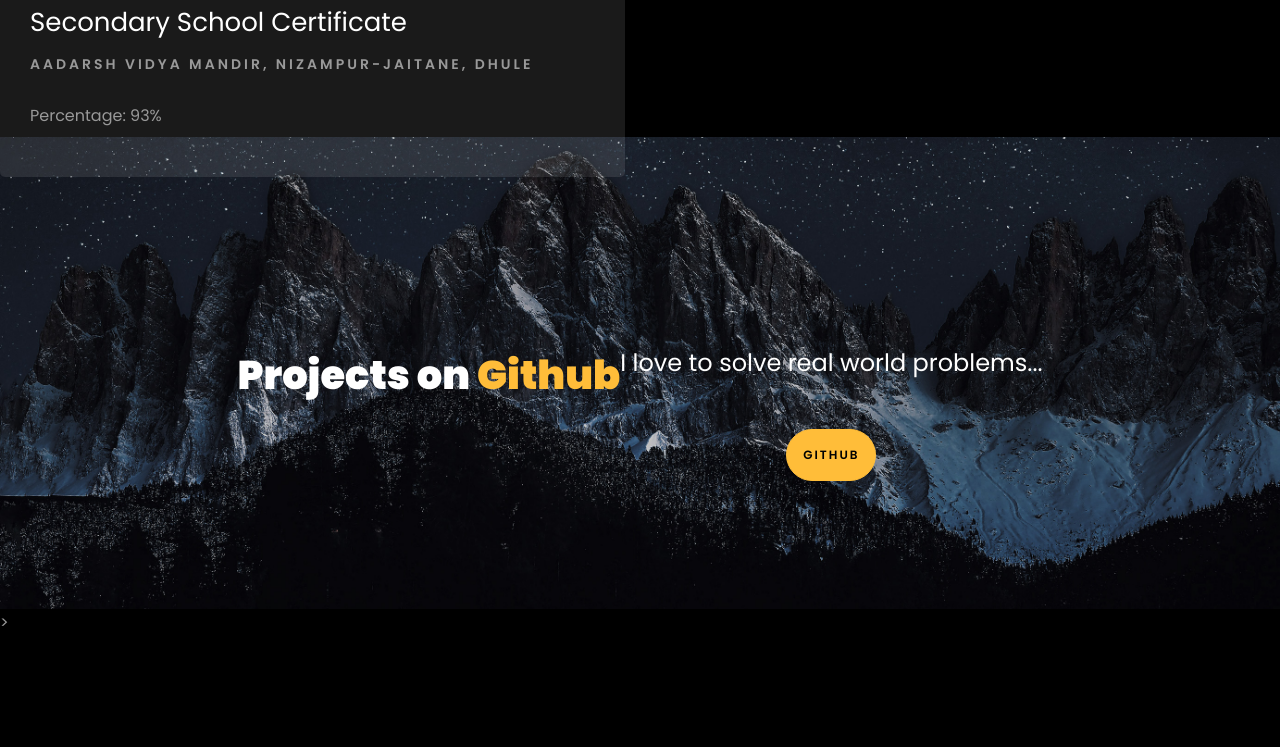
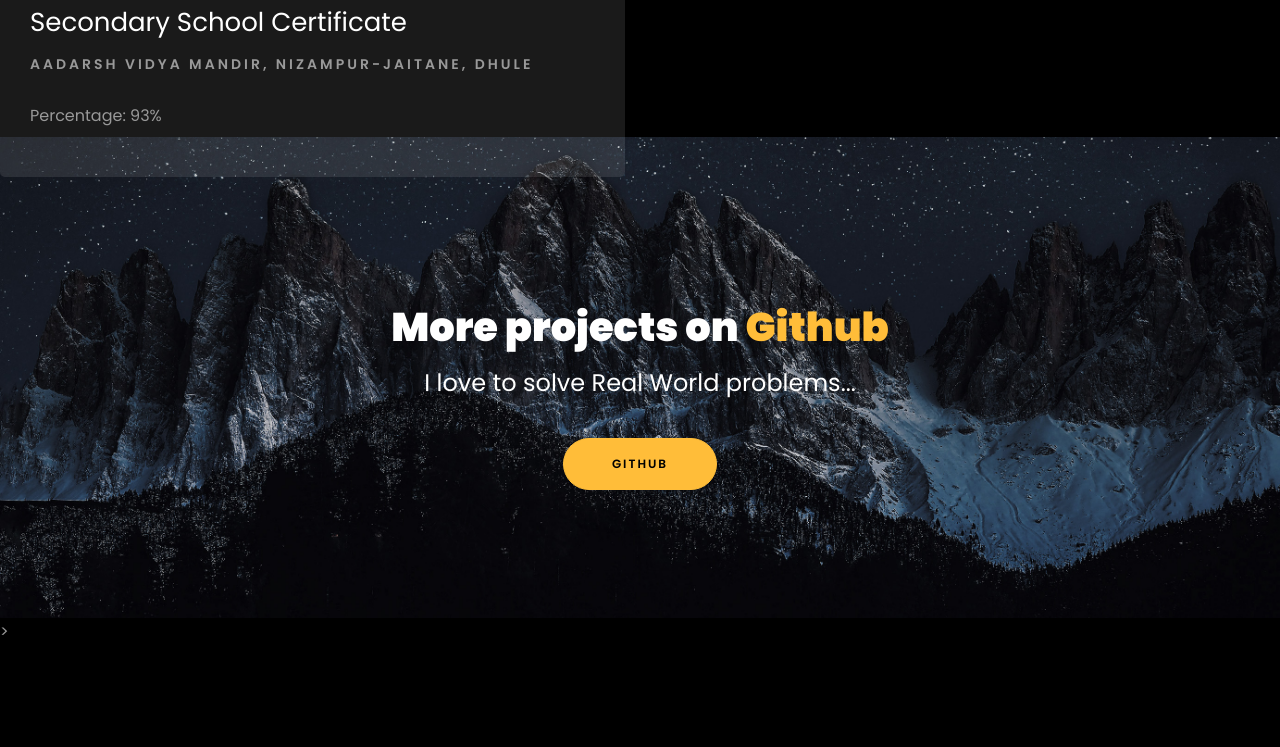
Before and after one commit to Dipali1904/Dipali_Khairnar_Portfolio.github.io, a plain HTML site: page index.html in a window 1280 px wide. Shown: the part 3175-3922 px from the top of the page. Drawn offline with Linux system fonts and the light colour scheme; files whose address does not match are found by name.

Commit message:
Update index.html

```diff
--- a/index.html
+++ b/index.html
@@ -409,19 +409,18 @@
 
     </section>
 	<section id="project-section">
-	 <div class="ftco-section ftco-hireme img margin-top" style="background-image: url(images/bg_1.jpg)">
-			<div class="row justify-content-center mt-5">
-					<!--<div class="col-md-7 ftco-animate text-center">-->
-						<h2>Projects on<span> Github  </span> </h2>
-						<div class="heading"> <h4> I love to solve real world problems...</h4>
-						<div class="row justify-content-center mt-5">
-							<br>
-							<div class="col-md-6 text-center ftco-animate">
-								<p><a href="https://github.com/Dipali1904" class="btn btn-primary py-3 px-3">Github</a></p>
-							</div>
+	  <div class="ftco-section ftco-hireme img margin-top" style="background-image: url(images/bg_1.jpg)">
+			<!-- <div class="container"> -->
+				<div class="row justify-content-center">
+					<div class="col-md-7 ftco-animate text-center">
+						<h2>More projects on<span> Github  </span> </h2>
+						<div class="heading"> <h4> I love to solve Real World problems...</h4>
+						<br>
+						<p><a href="https://github.com/Dipali1904" class="btn btn-primary py-3 px-5">GitHub</a></p>
 						</div>
-					<!--</div>-->
+					</div>
 				</div>
+			<!-- </div> -->
 		</div>
 	</section>>
 
```
